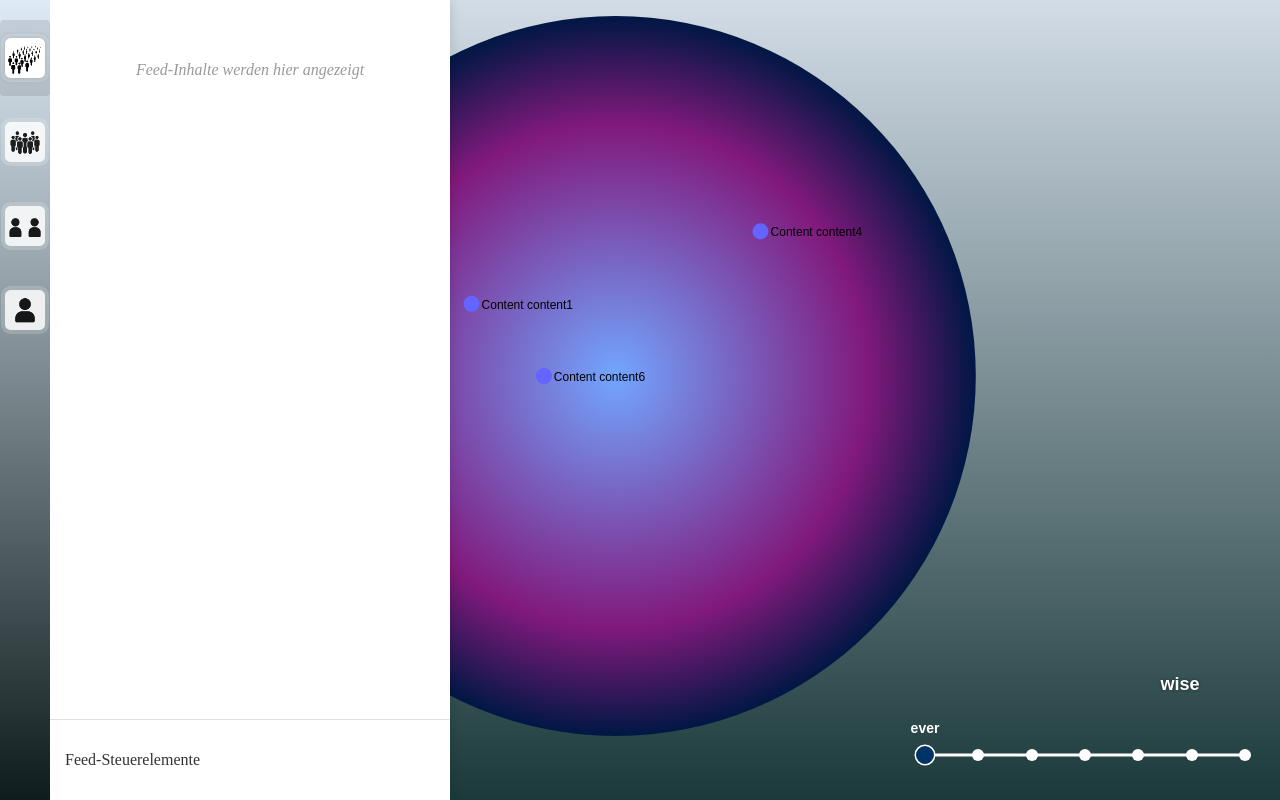
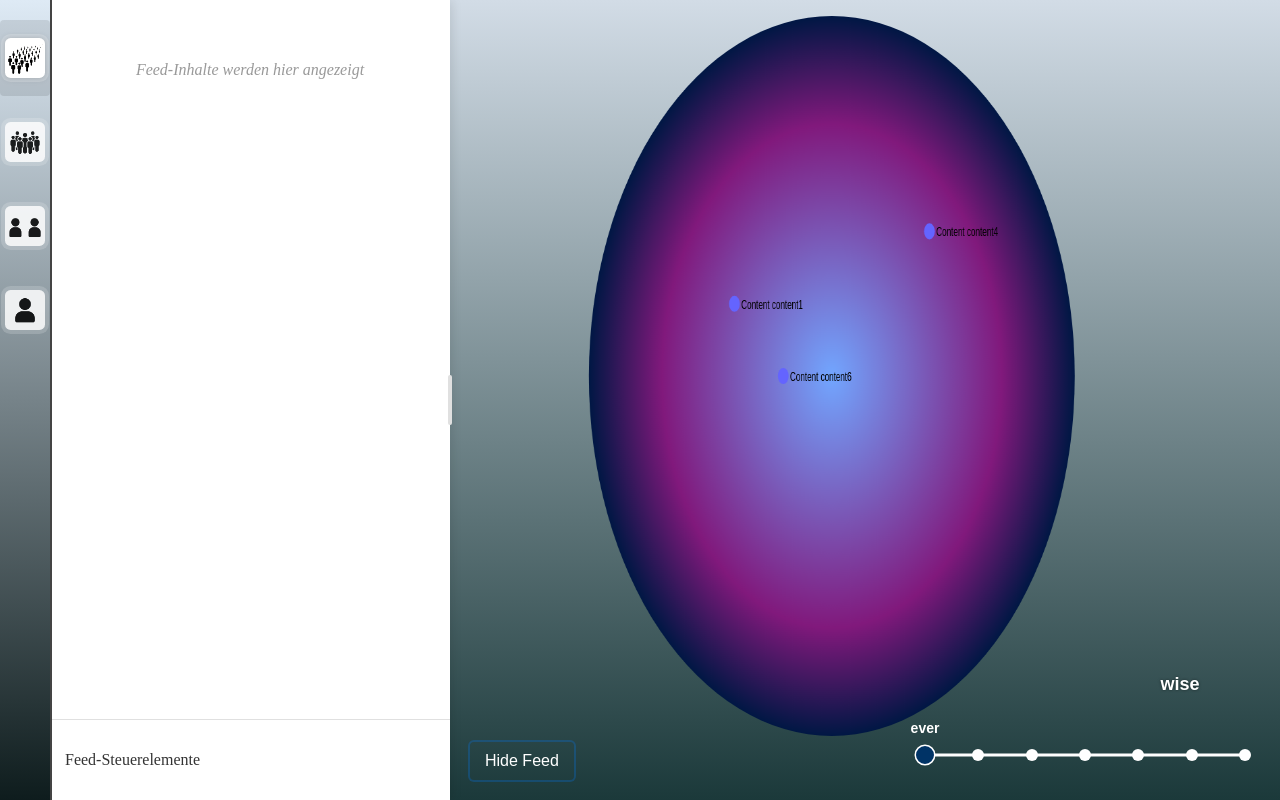
Before and after one commit to KindlerDaniel/public, a React (Create React App) app in the folder frontend/: page / in a window 1280 px wide. Both pictures are taken after a click on the button "Search | Feed". Built offline with nearby package versions, Linux system fonts and the light colour scheme.

Commit message:
no message

```diff
--- a/frontend/src/levels/1SocietyLevel/BubbleView/BubbleView.tsx
+++ b/frontend/src/levels/1SocietyLevel/BubbleView/BubbleView.tsx
@@ -69,10 +69,15 @@ const BubbleView: React.FC<BubbleViewProps> = ({ onContentSelect }) => {
 
   return (
     <div className="bubble-view" ref={containerRef}>
-      {/* Feed-Bereich */}
-      <FeedArea isVisible={showFeedArea} />
+      {/* Feed-Bereich mit Resize-Funktion */}
+      <FeedArea
+        isVisible={showFeedArea}
+        defaultWidth={400}
+        minWidth={250}
+        maxWidth={600}
+      />
 
-      <div className="bubble-container">
+      <div className={`bubble-container ${showFeedArea ? 'shifted-content' : ''}`}>
         <BubbleCanvas
           contents={contents}
           zoom={zoom}
@@ -84,13 +89,13 @@ const BubbleView: React.FC<BubbleViewProps> = ({ onContentSelect }) => {
 
       {/* Feed-Button */}
       <button
-        className="search-feed-button"
+        className={`search-feed-button ${showFeedArea ? 'shifted-content' : ''}`}
         onClick={toggleFeedArea}
       >
-        Search | Feed
+        {showFeedArea ? 'Hide Feed' : 'Search | Feed'}
       </button>
 
-      <div className="controls-container">
+      <div className={`controls-container ${showFeedArea ? 'shifted-content' : ''}`}>
         {/* Neue wahrscheinlichkeitsbasierte Filter-Kontrollen */}
         <FilterControls
           onProbabilityChange={handleProbabilityChange}
--- a/frontend/src/levels/1SocietyLevel/shared/FeedArea/FeedArea.css
+++ b/frontend/src/levels/1SocietyLevel/shared/FeedArea/FeedArea.css
@@ -1,24 +1,28 @@
-.feed-area {
+:root {
+    --feed-area-width: 0px;
+    --animation-duration: 0.3s;
+  }
+
+  .feed-area {
     position: absolute;
     left: 0;
     top: 0;
     bottom: 0;
-    width: 400px;
     height: 100vh;
     background-color: white;
     box-shadow: 2px 0 10px rgba(0, 0, 0, 0.1);
-    z-index: 100;
-    animation: slideIn 0.3s ease-out forwards;
+    z-index: 10;
     display: flex;
     flex-direction: column;
+    animation: slideUp var(--animation-duration) ease-out forwards;
   }
 
-  @keyframes slideIn {
+  @keyframes slideUp {
     from {
-      transform: translateX(-100%);
+      transform: translateY(100%);
     }
     to {
-      transform: translateX(0);
+      transform: translateY(0);
     }
   }
 
@@ -40,3 +44,37 @@
     border-top: 1px solid var(--border-color, #e0e0e0);
     background-color: white;
   }
+
+  /* Resize-Handle */
+  .resize-handle {
+    position: absolute;
+    top: 0;
+    right: -6px;
+    width: 12px;
+    height: 100%;
+    cursor: ew-resize;
+    z-index: 11;
+    display: flex;
+    justify-content: center;
+    align-items: center;
+  }
+
+  .handle-line {
+    width: 4px;
+    height: 50px;
+    background-color: #e0e0e0;
+    border-radius: 2px;
+    transition: background-color 0.2s;
+  }
+
+  .resize-handle:hover .handle-line,
+  .resize-handle:active .handle-line {
+    background-color: #3498db;
+  }
+
+  /* Stil für den verschobenen Hauptinhalt */
+  /* Diese Klasse muss an das Haupt-Container-Element angewendet werden */
+  .shifted-content {
+    transition: margin-left var(--animation-duration) ease-out;
+    margin-left: var(--feed-area-width);
+  }
--- a/frontend/src/levels/1SocietyLevel/shared/FeedArea/FeedArea.tsx
+++ b/frontend/src/levels/1SocietyLevel/shared/FeedArea/FeedArea.tsx
@@ -1,19 +1,91 @@
-import React from 'react';
+import React, { useState, useRef, useEffect } from 'react';
 import './FeedArea.css';
 
 interface FeedAreaProps {
   isVisible: boolean;
+  defaultWidth?: number;
+  minWidth?: number;
+  maxWidth?: number;
 }
 
-const FeedArea: React.FC<FeedAreaProps> = ({ isVisible }) => {
-  if (!isVisible) return null;
+const FeedArea: React.FC<FeedAreaProps> = ({
+  isVisible,
+  defaultWidth = 400,
+  minWidth = 250,
+  maxWidth = 600
+}) => {
+  const [width, setWidth] = useState<number>(defaultWidth);
+  const [isDragging, setIsDragging] = useState<boolean>(false);
+  const feedAreaRef = useRef<HTMLDivElement>(null);
+  const resizeHandleRef = useRef<HTMLDivElement>(null);
+
+  // Effekt zum Aktualisieren der CSS-Variable beim Ändern der Sichtbarkeit
+  useEffect(() => {
+    if (isVisible) {
+      // Sofort beim Einblenden die Standard-Breite setzen
+      document.documentElement.style.setProperty('--feed-area-width', `${defaultWidth}px`);
+    } else {
+      // Beim Ausblenden auf 0 setzen
+      document.documentElement.style.setProperty('--feed-area-width', '0px');
+    }
+  }, [isVisible, defaultWidth]);
+
+  // Effekt für das Drag-Handling
+  useEffect(() => {
+    const handleMouseMove = (e: MouseEvent) => {
+      if (isDragging && feedAreaRef.current) {
+        const newWidth = e.clientX;
+
+        if (newWidth >= minWidth && newWidth <= maxWidth) {
+          setWidth(newWidth);
+          document.documentElement.style.setProperty('--feed-area-width', `${newWidth}px`);
+        }
+      }
+    };
+
+    const handleMouseUp = () => {
+      setIsDragging(false);
+    };
+
+    if (isDragging) {
+      document.addEventListener('mousemove', handleMouseMove);
+      document.addEventListener('mouseup', handleMouseUp);
+    }
+
+    return () => {
+      document.removeEventListener('mousemove', handleMouseMove);
+      document.removeEventListener('mouseup', handleMouseUp);
+    };
+  }, [isDragging, minWidth, maxWidth]);
+
+  const handleResizeStart = (e: React.MouseEvent) => {
+    e.preventDefault();
+    setIsDragging(true);
+  };
+
+  if (!isVisible) {
+    return null;
+  }
 
   return (
-    <div className="feed-area">
+    <div
+      className="feed-area"
+      ref={feedAreaRef}
+      style={{ width: `${width}px` }}
+    >
       <div className="feed-area-content">
         {/* Hier werden später die Feed-Inhalte angezeigt */}
         <p className="feed-placeholder">Feed-Inhalte werden hier angezeigt</p>
       </div>
+
+      <div
+        className="resize-handle"
+        ref={resizeHandleRef}
+        onMouseDown={handleResizeStart}
+      >
+        <div className="handle-line"></div>
+      </div>
+
       <div className="feed-area-footer">
         <p>Feed-Steuerelemente</p>
       </div>
```
